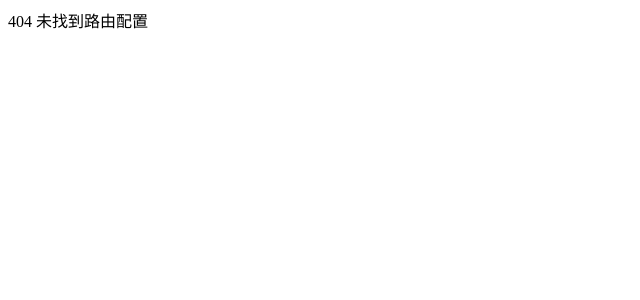
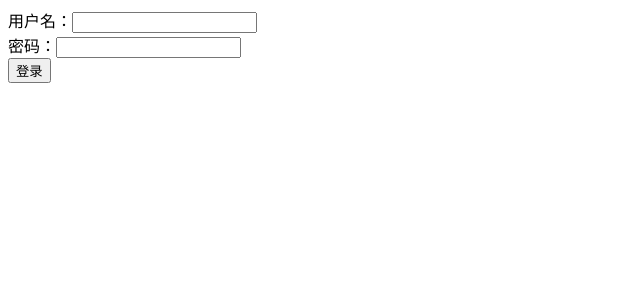
Before and after one commit to zhengllingling/vue-router, a Vue app: page /login in a window 1280 px wide. Shown: the top 300 px of the page, without its empty margins (0-640 px from the left). Built offline with nearby package versions, Linux system fonts and the light colour scheme; the HTML template or start-up script is replaced by a standard one.

Commit message:
feat 控制路由滚动行为功能使用方法

```diff
--- a/src/router/index.js
+++ b/src/router/index.js
@@ -7,7 +7,35 @@ Vue.use(VueRouter);
 
 const router = new VueRouter({
     mode: 'history',
-    routes
+    routes,
+    /**
+     * 导航滚动行为
+     * 当切换路由时，页面的滚动行为， 只有当history.pushstate时有效
+     * 第三个参数只有当history.popstate时才可用，浏览器的前进/后退按钮
+     * */
+    scrollBehavior: (to, from, savedPosition ) => {
+        // // 这中间可以控制各种滚动行为
+        // if(savedPosition) {
+        //     return savedPosition;
+        // }else{
+        //     return {x:0, y:0}
+        // }
+        // // 还可以模拟滚动到锚点
+        // if(to.hash) {
+        //     return { selector: to.hash }
+        // }
+        // // 可以使用异步函数来实现异步滚动
+        // return new Promise((resolve, reject) => {
+        //     setTimeout(() => {
+        //         return resolve({x: 0, y: 0})
+        //     }, 1000);
+        // })
+        // // 还可以添加返回参数设置平滑滚动
+        // return {
+        //     selector: to.hash,
+        //     behavior: 'smooth'
+        // }
+    }
 })
 
 export default router;
--- a/src/router/modules/index.js
+++ b/src/router/modules/index.js
@@ -1,9 +1,19 @@
+import login from '../../views/login';
 import home from '../../views/home';
 import page404 from "../../views/404";
 import { child1, child2 } from './index.as';
 // import Child1 from "../../views/home/child1";
 // import Child2 from "../../views/home/child2";
 const routes = [
+    {
+        path: '/',
+        redirect: '/home'
+    },
+    {
+        path: '/login',
+        name: 'login',
+        component: login
+    },
     {
         // path: '/home/:id', //   动态路由配置 id存在与param中
         path: '/home',
--- /dev/null
+++ b/src/views/login/index.vue
@@ -0,0 +1,32 @@
+<template>
+    <div class="login">
+        <div>
+            <span>用户名：</span>
+            <input v-model="username" >
+        </div>
+        <div>
+            <span>密码：</span>
+            <input v-model="password">
+        </div>
+        <button @click="loginIn()">登录</button>
+    </div>
+</template>
+<script>
+export default {
+    name: 'login',
+    data(){
+        return{
+            username: '',
+            password: ''
+        }
+    },
+    methods: {
+        /**
+         * 登录
+        */
+        loginIn(){
+
+        }
+    }
+}
+</script>
```
